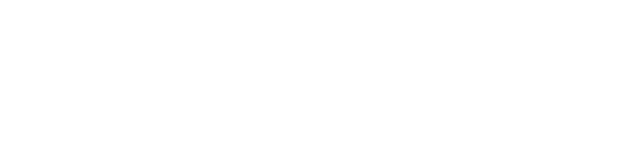
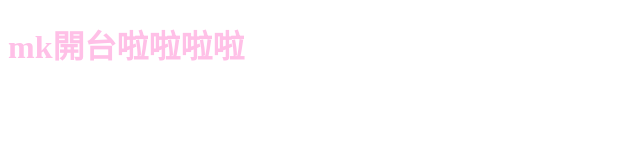
Before and after one commit to roger87/mistakelolz, a plain HTML site: page index.html in a window 1280 px wide. Shown: the whole page, without its empty margins (0-640 px from the left). Drawn offline with Linux system fonts and the light colour scheme.

Commit message:
建立index

```diff
--- a/index.html
+++ b/index.html
@@ -4,8 +4,9 @@
     <meta charset="UTF-8">
     <meta name="viewport" content="width=device-width, initial-scale=1.0">
     <title>mistakelolz</title>
+    <link rel="stylesheet" href="./style.css">
 </head>
 <body>
-
+    <h1>mk開台啦啦啦啦</h1>
 </body>
 </html>
--- /dev/null
+++ b/style.css
@@ -0,0 +1,3 @@
+* {
+    color:rgb(255, 192, 231);
+}
```
